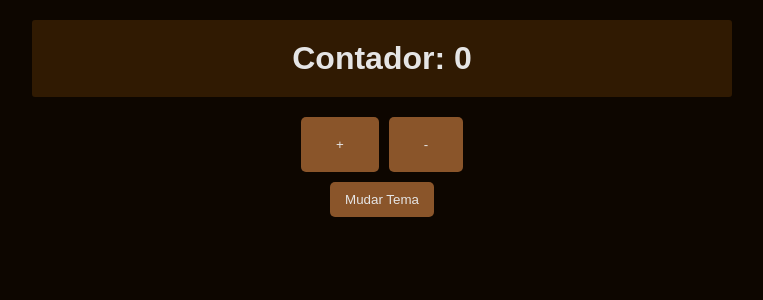
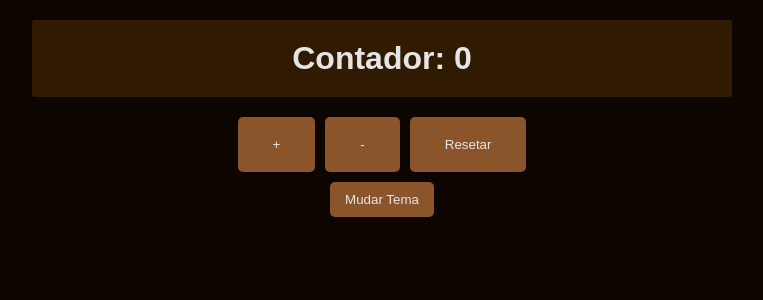
Before and after one commit to E-Danillo/contador-light-dark, a React (Vite) app: page / in a window 1280 px wide. Shown: the top 300 px of the page, without its empty margins (258-1021 px from the left). Built offline with nearby package versions, Linux system fonts and the light colour scheme.

Commit message:
Animações nos botões

```diff
--- a/src/Contador.jsx
+++ b/src/Contador.jsx
@@ -17,12 +17,17 @@ function Contador() {
         setValor(prev => (prev <= 0 ? 0 : prev - 1));
     }
 
+    function reset() {
+        setValor(0)
+    }
+
     return (
         <div>
-            <h1>Contador: {valor}</h1>
+            <h1>Contador: <span>{valor}</span></h1>
             <div id="botoes-do-contador">
                 <button onClick={aumentar}>+</button>
                 <button onClick={diminuir}>-</button>
+                <button onClick={reset}>Resetar</button>
             </div>
         </div>
     )
--- a/src/style.css
+++ b/src/style.css
@@ -59,3 +59,9 @@ button {
     border-radius: 5px;
     cursor: pointer;
 }
+
+button:hover {
+    opacity: 0.8;
+    transform: scale(1.06);
+    transition: transform 0.2s ease;
+}
```
